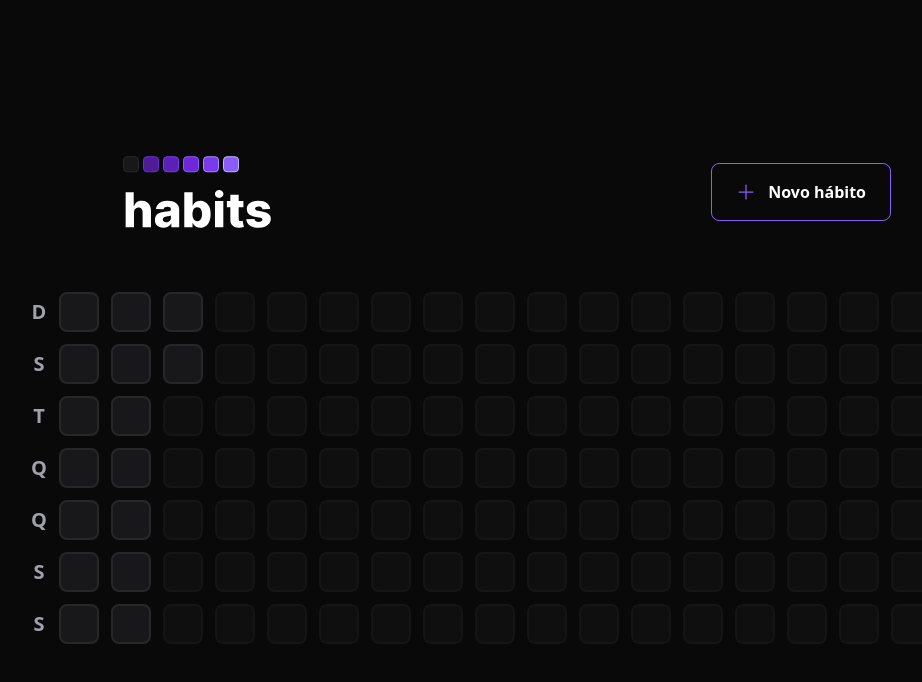
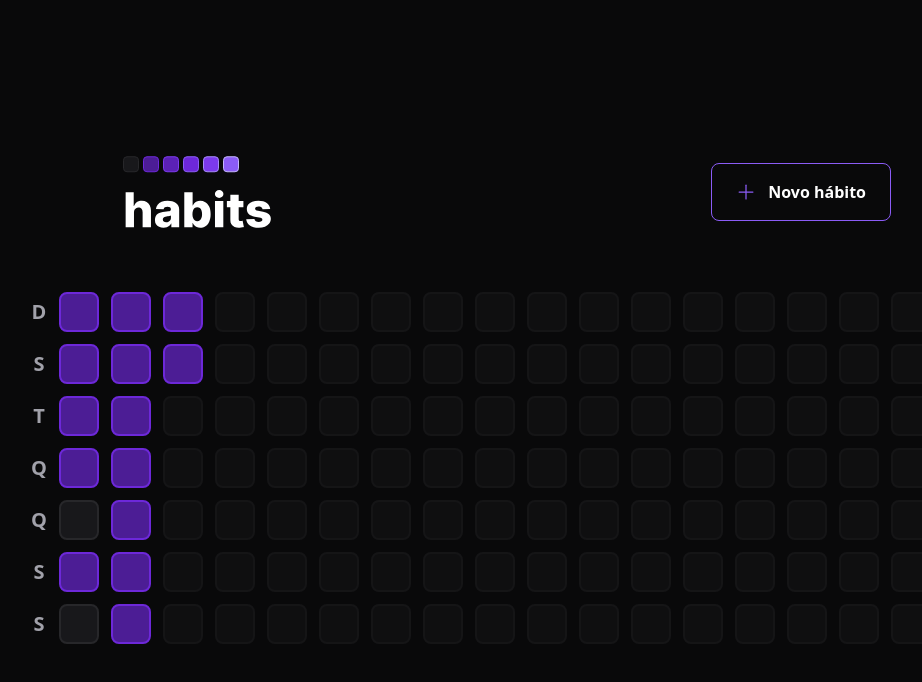
Before and after one commit to GabriPires/habits-web, a React (Vite) app: page / in a window 1280 px wide. Shown: the top 682 px of the page, without its empty margins (133-1055 px from the left). Built offline with nearby package versions, Linux system fonts and the light colour scheme.

Commit message:
habit days with different colors of completed percentage

```diff
--- a/package.json
+++ b/package.json
@@ -11,6 +11,7 @@
   "dependencies": {
     "@radix-ui/react-dialog": "^1.0.2",
     "@radix-ui/react-popover": "^1.0.3",
+    "clsx": "^1.2.1",
     "dayjs": "^1.11.7",
     "phosphor-react": "^1.4.1",
     "react": "^18.2.0",
--- a/src/components/HabitDay.tsx
+++ b/src/components/HabitDay.tsx
@@ -1,14 +1,31 @@
 import * as Popover from '@radix-ui/react-popover';
 import { ProgressBar } from './ProgressBar';
+import clsx from 'clsx';
 
-// interface HabitProps {
-//   completed: number;
-// }
+interface HabitProps {
+  completed: number;
+  amount: number;
+}
 
-export const HabitDay = () => {
+export const HabitDay = ({ amount, completed }: HabitProps) => {
+  const completedPercentage = Math.round((completed / amount) * 100);
+
   return (
     <Popover.Root>
-      <Popover.Trigger className="w-10 h-10 bg-zinc-900 border-2 border-zinc-800 rounded-lg" />
+      <Popover.Trigger
+        className={clsx('w-10 h-10  border-2  rounded-lg', {
+          'bg-zinc-900 border-zinc-800': completedPercentage === 0,
+          'bg-violet-900 border-violet-700':
+            completedPercentage > 0 && completed < 20,
+          'bg-violet-800 border-violet-600':
+            completedPercentage >= 20 && completed < 40,
+          'bg-violet-700 border-violet-500':
+            completedPercentage >= 40 && completed < 60,
+          'bg-violet-600 border-violet-500':
+            completedPercentage >= 60 && completed < 80,
+          'bg-violet-500 border-violet-400': completedPercentage >= 80,
+        })}
+      />
 
       <Popover.Portal>
         <Popover.Content className="min-w-[320px] p-6 rounded-2xl bg-zinc-900 flex flex-col">
@@ -17,7 +34,7 @@
             19/01
           </span>
 
-          <ProgressBar progress={75} />
+          <ProgressBar progress={completedPercentage} />
           <Popover.Arrow height={8} width={16} className="fill-zinc-900 " />
         </Popover.Content>
       </Popover.Portal>
--- a/src/components/SummaryTable.tsx
+++ b/src/components/SummaryTable.tsx
@@ -24,7 +24,13 @@
 
       <div className="grid grid-rows-7 grid-flow-col gap-3">
         {summaryDates.map((date) => (
-          <HabitDay key={date.toString()} />
+          <>
+            <HabitDay
+              key={date.toString()}
+              amount={5}
+              completed={Math.round(Math.random() * 5)}
+            />
+          </>
         ))}
 
         {amountOfDaysToFill > 0 &&
```
Also changed, not shown: 1 other file (tests, documents, lock files or other folders).
